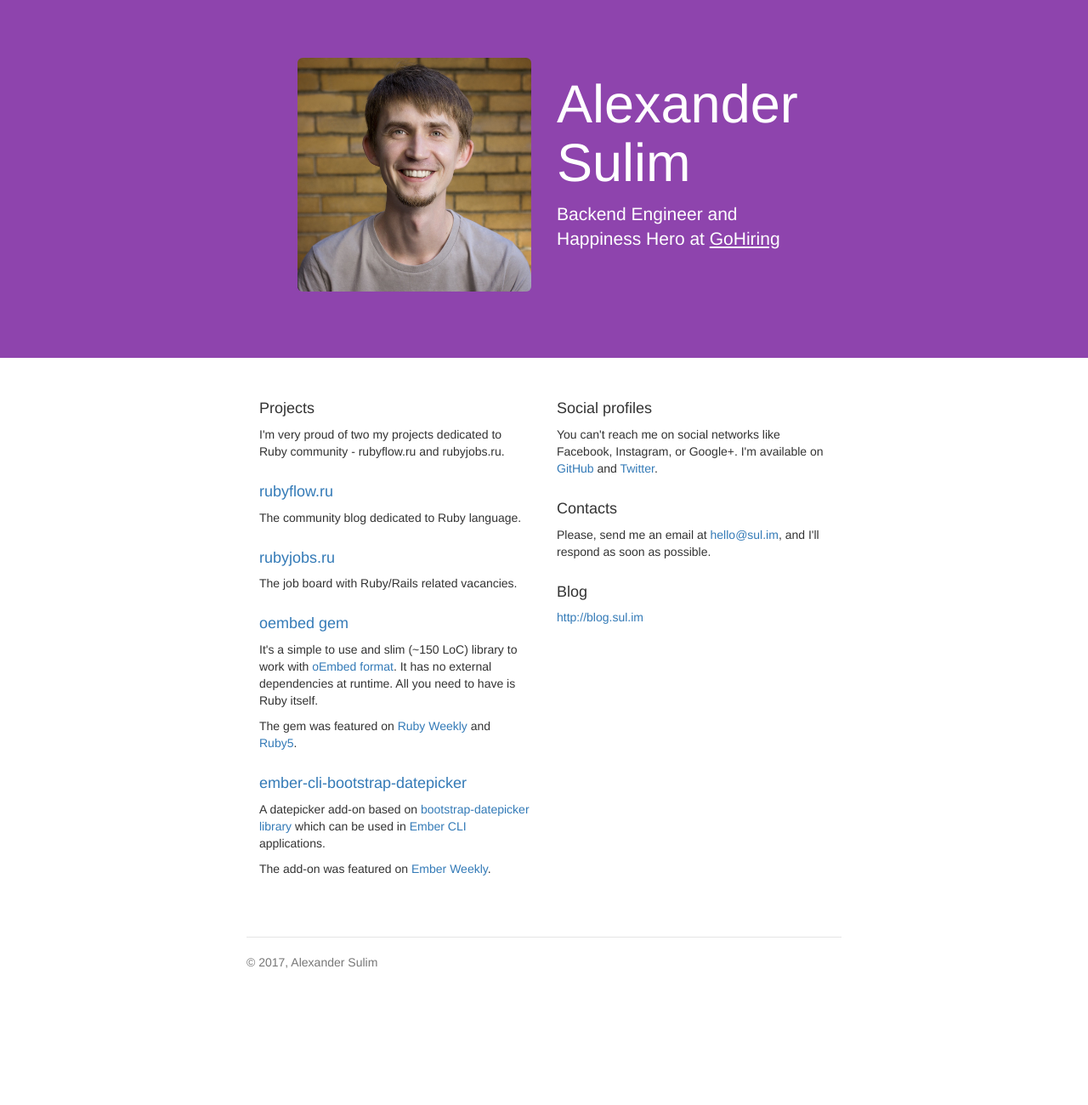
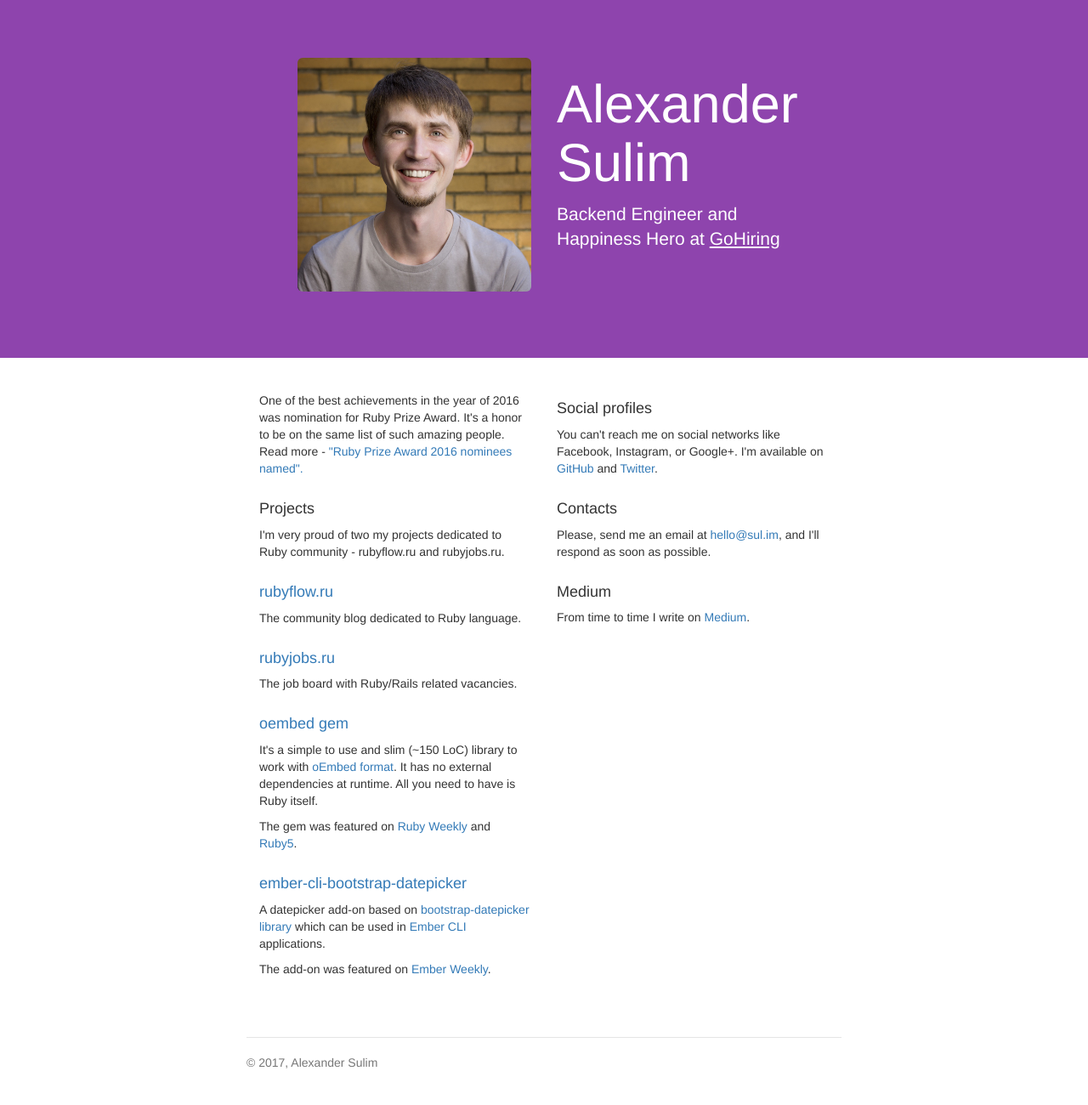
Before and after one commit to soulim/soulim.github.io, a Jekyll site: the page built from index.html, in a window 1280 px wide. Shown: the whole page at 85% size. Built offline with Jekyll 4.4.1, drawn with Linux system fonts in a browser that asks for light colours; before the commit the page ends 1182 px from its top, so only the background shows below that.

Commit message:
Add information about Ruby Prize 2016

```diff
--- a/index.html
+++ b/index.html
@@ -24,6 +24,9 @@ title: Alexander Sulim -  Backend Engineer and Happiness Hero at GoHiring
 <div class="container">
   <div class="row marketing">
     <div class="col-md-6">
+      <p>
+        One of the best achievements in the year of 2016 was nomination for Ruby Prize Award. It's a honor to be on the same list of such amazing people. Read more - <a href="http://www.ruby.or.jp/en/news/20160927.html">"Ruby Prize Award 2016 nominees named".</a>
+      </p>
       <h4>Projects</h4>
       <p>
         I'm very proud of two my projects dedicated to Ruby community - rubyflow.ru and rubyjobs.ru.
@@ -56,9 +59,9 @@ title: Alexander Sulim -  Backend Engineer and Happiness Hero at GoHiring
         Please, send me an email at <a href="mailto:hello@sul.im">hello@sul.im</a>, and I'll respond as soon as possible.
       </p>
 
-      <h4>Blog</h4>
+      <h4>Medium</h4>
       <p>
-        <a href="http://blog.sul.im">http://blog.sul.im</a>
+        From time to time I write on <a href="https://medium.com/@soulim">Medium</a>.
       </p>
     </div>
   </div>
```
